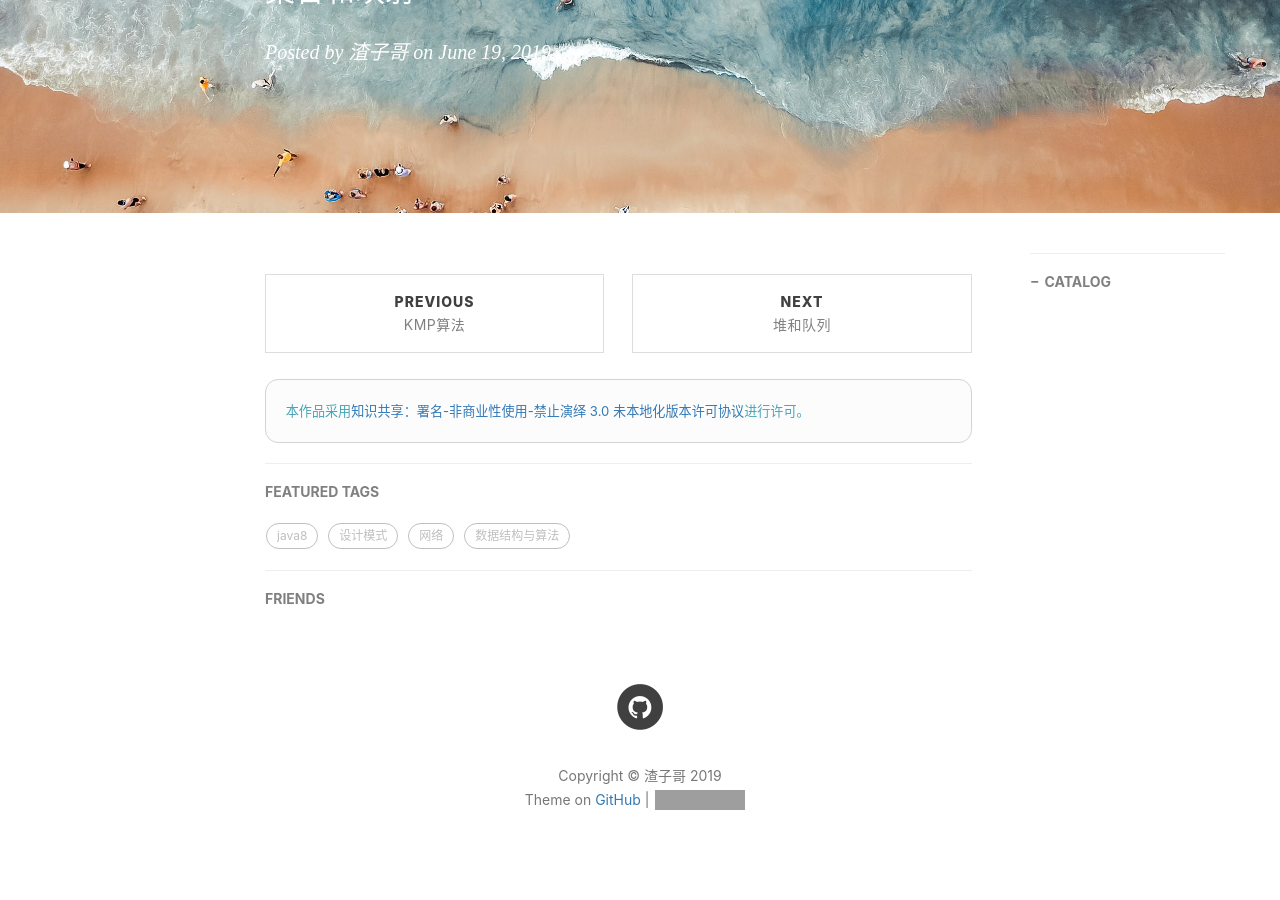
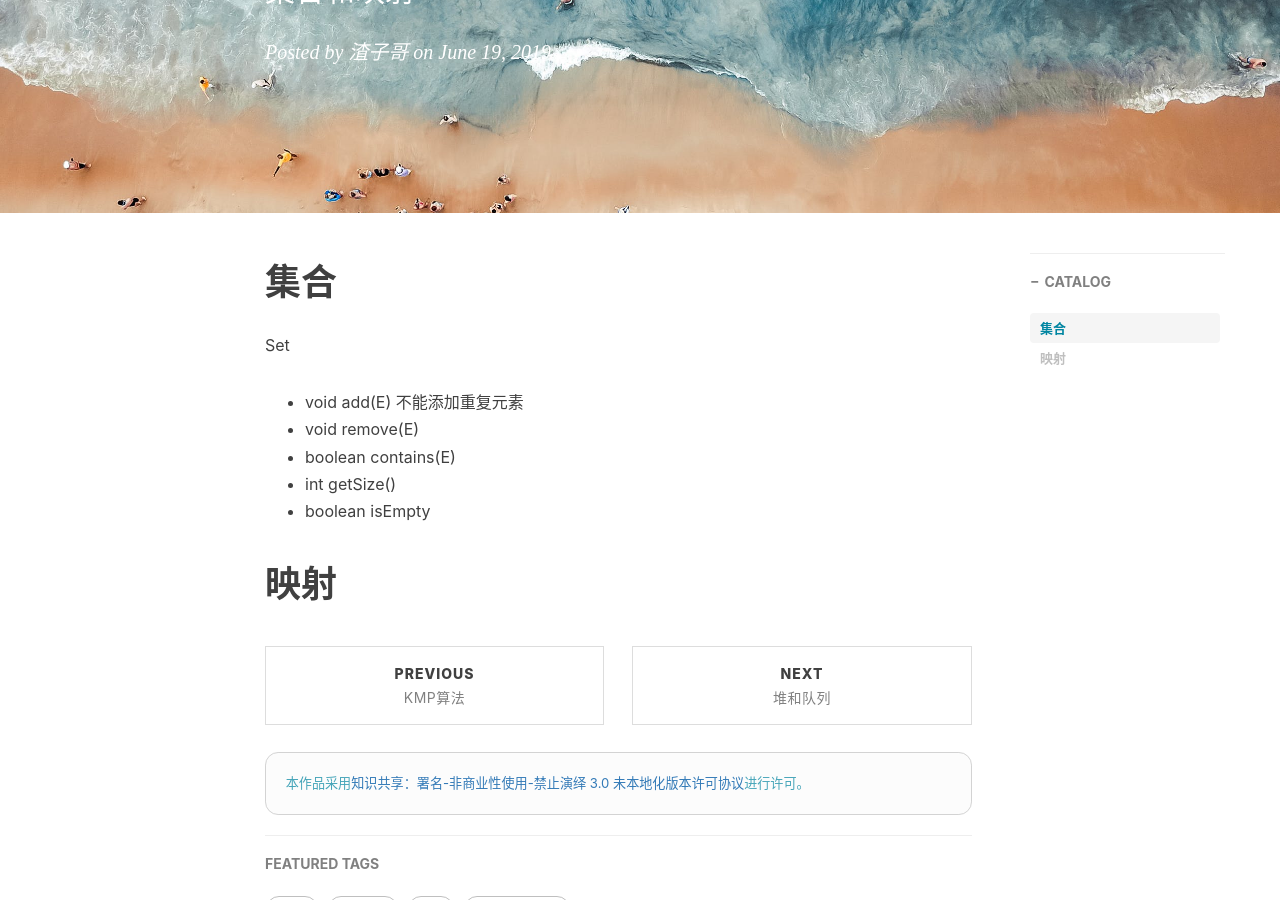
Before and after one commit to anxiouspig/anxiouspig.github.io, a Jekyll site: the page built from _posts/2019-06-19-集合和映射.md, in a window 1280 px wide and 900 px high, scrolled down 310 px. Built offline with Jekyll 4.4.1, drawn with Linux system fonts in a browser that asks for light colours; nearby versions of some CDN libraries; comment, search, counter and statistics services are not loaded; grey boxes are pictures that could not be loaded.

Commit message:
Update 2019-06-19-集合和映射.md

```diff
--- a/_posts/2019-06-19-集合和映射.md
+++ b/_posts/2019-06-19-集合和映射.md
@@ -10,3 +10,14 @@ tags:
     - 数据结构与算法
     - java8
 ---
+# 集合
+
+Set<E>
+
+- void  add(E)  不能添加重复元素
+- void  remove(E)
+- boolean  contains(E)
+- int  getSize()
+- boolean  isEmpty
+
+# 映射
```
